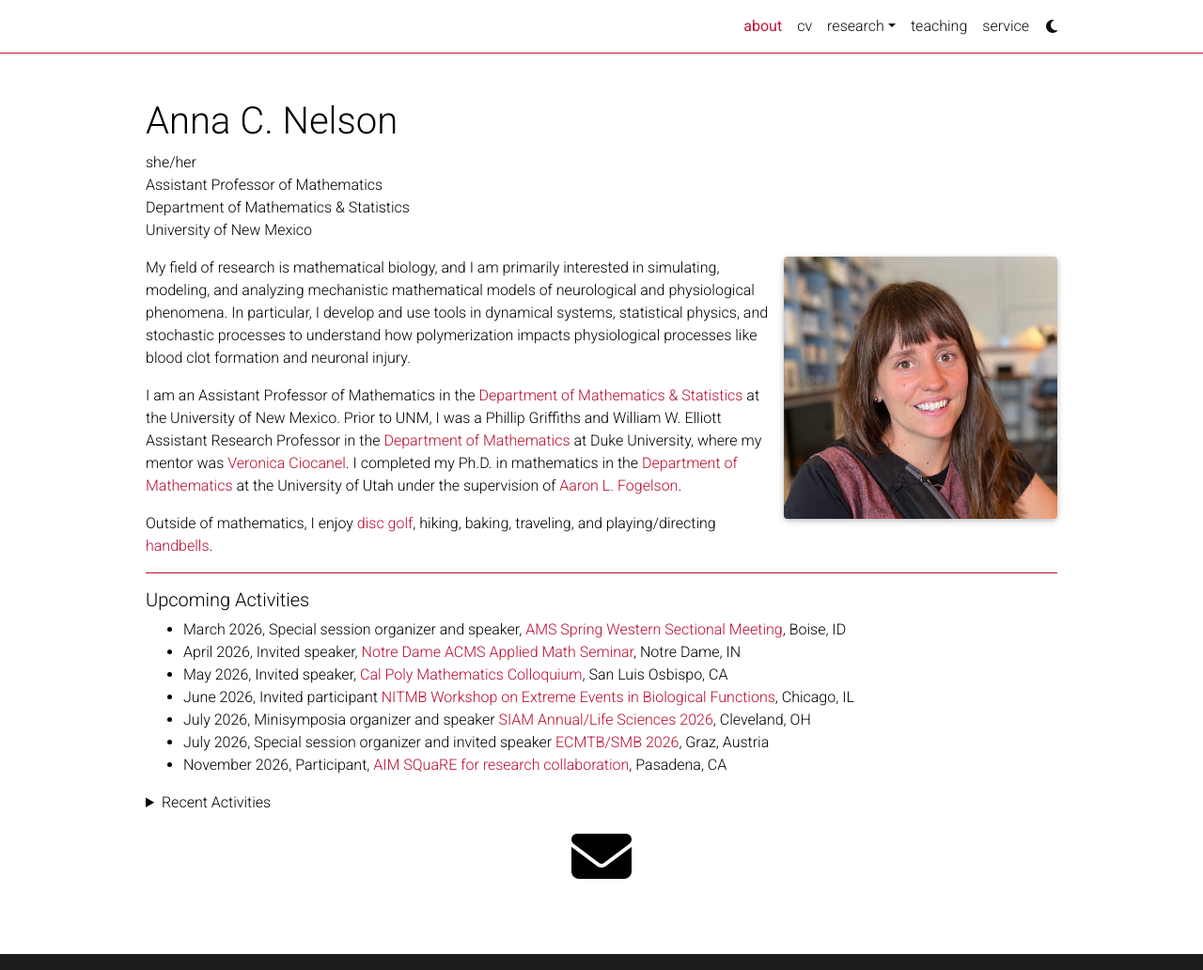
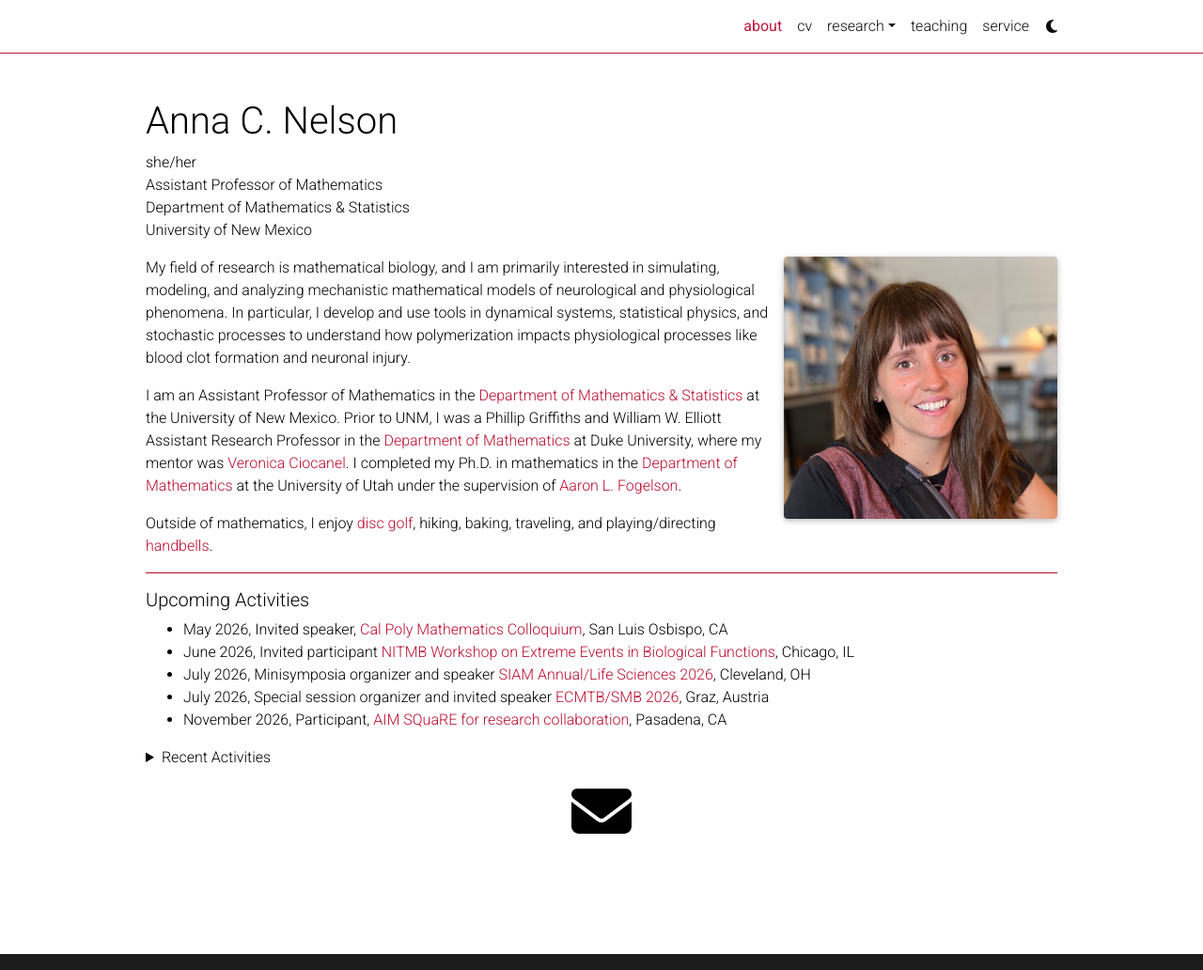
Before and after one commit to annacnelson/annacnelson.github.io, a Jekyll site: the page built from _pages/about.md, in a window 1280 px wide and 1032 px high. Shown: the whole window at 94% size. Built offline with Jekyll 4.4.1, drawn with Linux system fonts in a browser that asks for light colours; full-size pictures stand in for the smaller copies a plugin makes; comment, search, counter and statistics services are not loaded; a style sheet for code colours, icons or effects is not loaded; some of the changed lines change nothing that is shown.

Commit message:
Update about.md

```diff
--- a/_pages/about.md
+++ b/_pages/about.md
@@ -24,8 +24,6 @@
  <hr/>
 
 ##### Upcoming Activities<br/>
-* March 2026, Special session organizer and speaker, [AMS Spring Western Sectional Meeting](https://www.ams.org/meetings/sectional/2327_program.html), Boise, ID
-* April 2026, Invited speaker, [Notre Dame ACMS Applied Math Seminar](https://acms.nd.edu/events/), Notre Dame, IN
 * May 2026, Invited speaker, [Cal Poly Mathematics Colloquium](https://math.calpoly.edu/colloquium-and-seminar-schedules), San Luis Osbispo, CA
 * June 2026, Invited participant [NITMB Workshop on Extreme Events in Biological Functions](https://www.nitmb.org/extreme-events-workshop), Chicago, IL
 * July 2026, Minisymposia organizer and speaker [SIAM Annual/Life Sciences 2026](https://www.siam.org/conferences-events/siam-conferences/ls26/), Cleveland, OH
@@ -34,7 +32,9 @@
 
 <details close>
 <summary>Recent Activities</summary>
-   &nbsp;&nbsp;&nbsp;&nbsp;&nbsp;&nbsp; February 2026, Invited speaker, <a href="https://math.asu.edu/asu-events-category/career-events?page=1">Arizona State University Math Biology Seminar</a>, Tempe, AZ <br/>
+ &nbsp;&nbsp;&nbsp;&nbsp;&nbsp;&nbsp; April 2026, Invited speaker, <a href="https://acms.nd.edu/events/">Notre Dame ACMS Applied Math Seminar</a>, Notre Dame, IN<br/>
+    &nbsp;&nbsp;&nbsp;&nbsp;&nbsp;&nbsp;  March 2026, Special session organizer and speaker, <a href = "https://www.ams.org/meetings/sectional/2327_program.html">AMS Spring Western Sectional Meeting</a>, Boise, ID<br/>
+  &nbsp;&nbsp;&nbsp;&nbsp;&nbsp;&nbsp; February 2026, Invited speaker, <a href="https://math.asu.edu/asu-events-category/career-events?page=1">Arizona State University Math Biology Seminar</a>, Tempe, AZ <br/>
    &nbsp;&nbsp;&nbsp;&nbsp;&nbsp;&nbsp; January 2026, Invited speaker, <a href="https://jointmathematicsmeetings.org/jmm">JMM 2026</a>, Washington, D.C. <br/>
     &nbsp;&nbsp;&nbsp;&nbsp;&nbsp;&nbsp; December 2025, Minisymposium organizer and speaker, <a href="https://www.ascb.org/cellbio2025/">Cell Bio 2025</a>, Philadelphia, PA <br/>
   &nbsp;&nbsp;&nbsp;&nbsp;&nbsp;&nbsp; December 2025, Invited speaker,<a href = "https://www.brynmawr.edu/inside/academic-information/departments-programs/mathematics/seminars-colloquia-conferences/bi-co-math-colloquium">Bryn Mawr and Haverford College Math Colloquium</a>, Bryn Mawr, PA  <br/>
```
